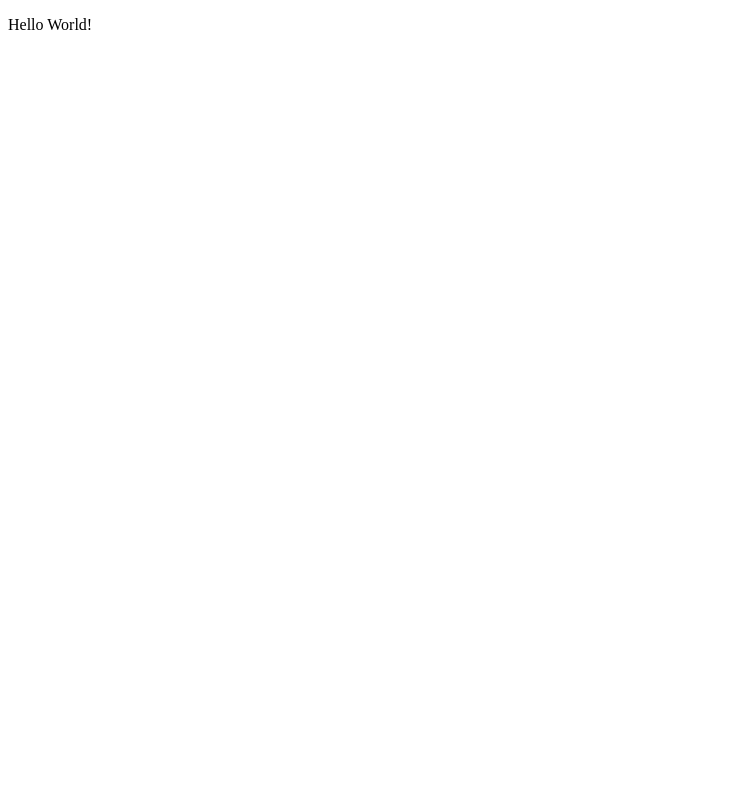
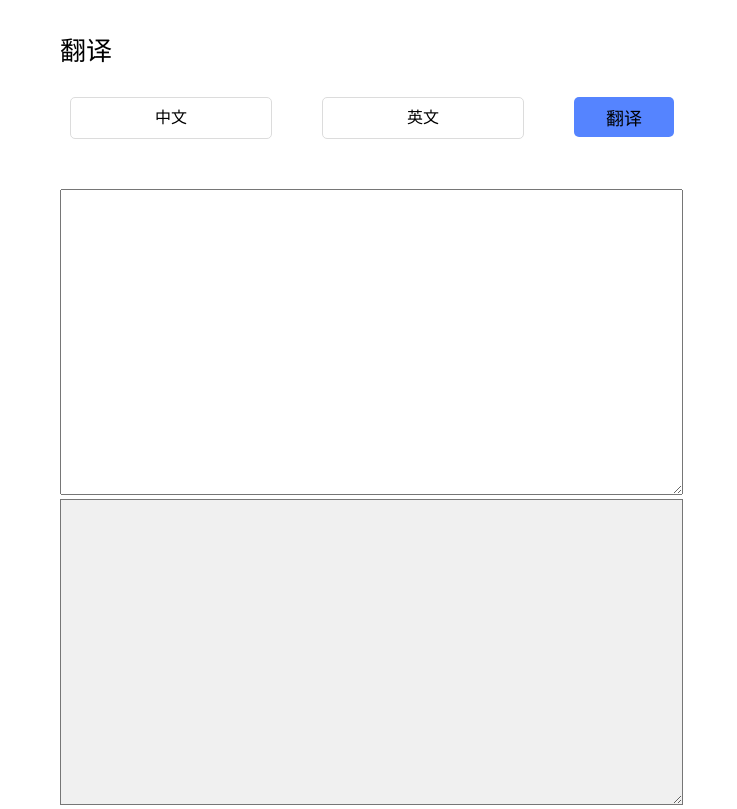
Before and after one commit to LinguistFlyHB/Translate, a Django app: page / in a window 1280 px wide. Before the commit the part shown is almost empty. Shown: the whole page, without its empty margins (0-737 px from the left). Before the commit the page ends 30 px from the top, so only its background shows below. Run offline with Django 3.2, Linux system fonts and the light colour scheme.

Commit message:
Finish translate frame basically

```diff
--- a/templates/execute.html
+++ b/templates/execute.html
@@ -3,8 +3,25 @@
 <head>
     <meta charset="UTF-8">
     <title>Translate</title>
+    <link rel="stylesheet" type="text/css" href="main.css">
 </head>
 <body>
-    <p>{{ hello }}</p>
+    <div class="w1200">
+        <div>
+            <p>翻译</p>
+        </div>
+
+        <div class="index">
+            <div class="now"><span>中文</span></div>
+            <div class="target"><span>英文</span></div>
+            <button>翻译</button>
+        </div>
+
+        <div class="language">
+            <textarea rows="20" cols="75"></textarea>
+            <textarea rows="20" cols="75" style="background-color: #f0f0f0;"></textarea>
+        </div>
+
+    </div>
 </body>
 </html>
--- /dev/null
+++ b/templates/main.css
@@ -0,0 +1,62 @@
+.w1200{
+    width: 1200px;
+    margin: 0 auto;
+}
+
+p{
+    margin: 30px 0px 0px 20px;
+    font-size: 26px;
+}
+
+.index {
+    margin-top: 30px;
+    padding-left: 30px;
+}
+
+.now {
+    float: left;
+    width: 200px;
+    height: 40px;
+    border: 1px solid #dcdcdc;
+	border-radius: 5px;
+    text-align: center;
+    margin-right: 50px;
+}
+
+.target {
+    float: left;
+    width: 200px;
+    height: 40px;
+    border: 1px solid #dcdcdc;
+	border-radius: 5px;
+    text-align: center;
+    margin-right: 50px;
+}
+
+span {
+    display: inline-block;
+    line-height: 40px;
+}
+
+.index button{
+    float: left;
+    width: 100px;
+    height: 40px;
+    font-size: 18px;
+    font-weight: 400;
+    background-color: #5584ff;
+    border: 1px solid transparent;
+	border-radius: 5px;
+    cursor: pointer;
+}
+
+.language{
+    float: left;
+    width: 1200px;
+    height: 300px;
+    margin-top: 50px;
+}
+
+.language textarea {
+    margin: 0px 20px 0px 20px;
+}
```
